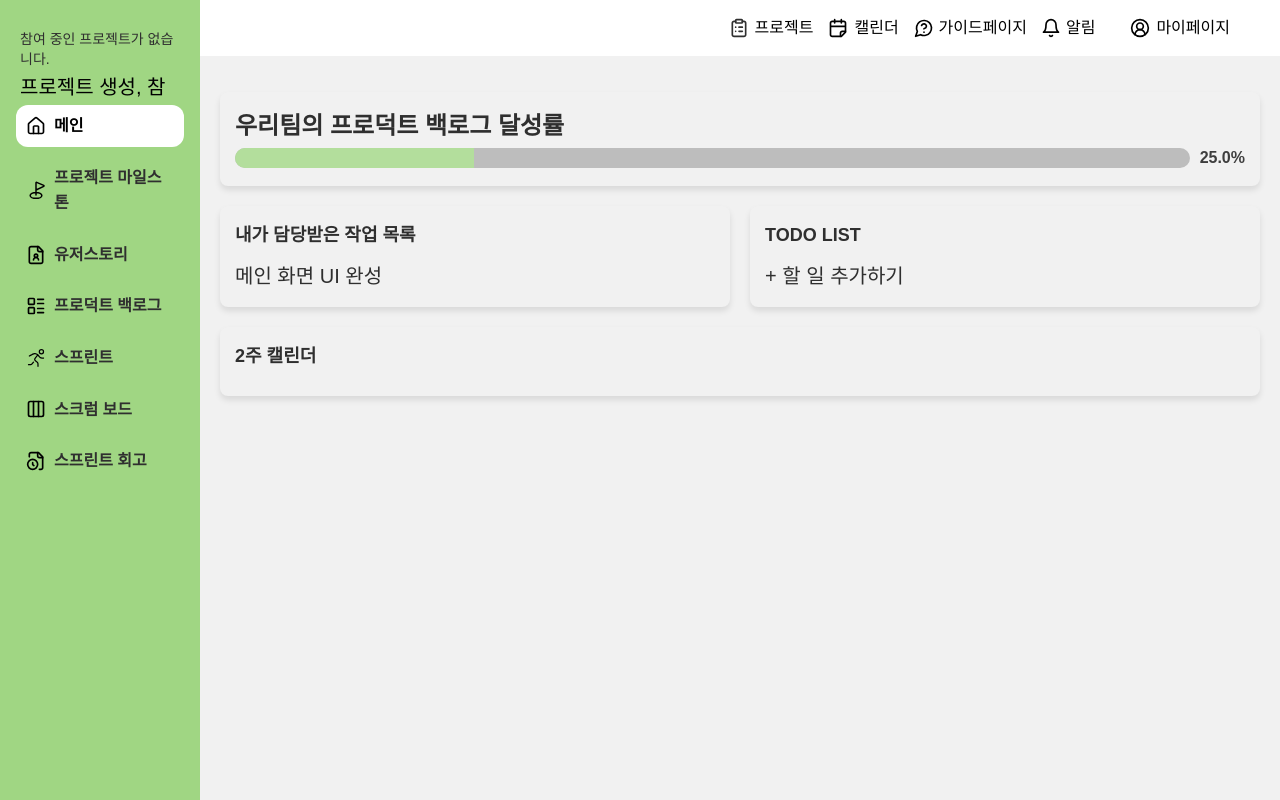
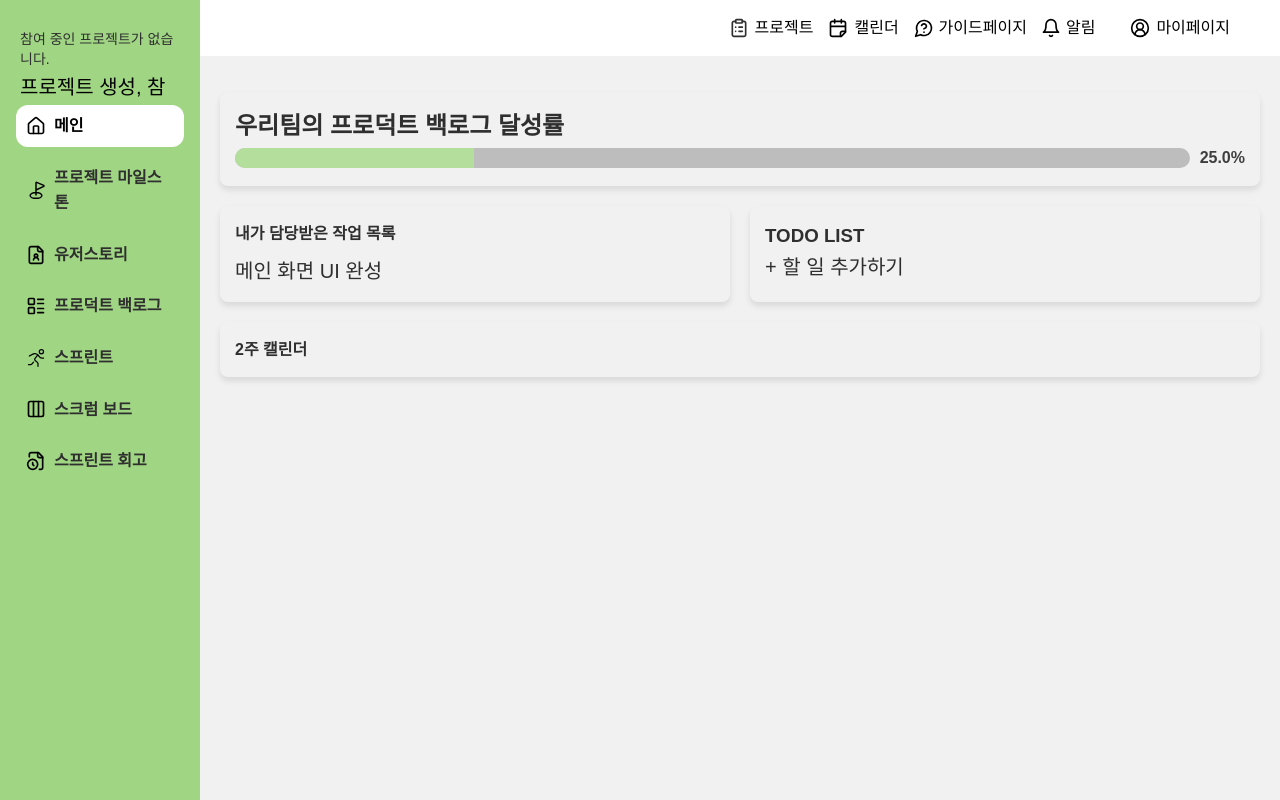
Before and after one commit to softwareengineering-2024-2/softwareengineering-repo, a Flask app: page /main in a window 1280 px wide. Run offline with Flask 3, Linux system fonts and the light colour scheme; some web fonts are replaced.

Commit message:
Revert "fix: main.html h3-> h2로 변경"
This reverts commit 3ff40f3c23f2b6237898365a9af5aec27e69b941.

```diff
--- a/static/main.css
+++ b/static/main.css
@@ -50,7 +50,7 @@
     gap: 20px;
 }
 
-.task-box, .todo-box, .calendar-box {
+.task-box, .todo-box{
     flex: 1;
     background-color: var(--color-grey-50);
     padding: 15px;
@@ -58,11 +58,10 @@
     box-shadow: 0 4px 6px rgba(0, 0, 0, 0.1);
 }
 
-.task-box h2, .todo-box h2, .calendar-box h2 {
-    font-size: 18px;
+.task-box h3{
+    font-size: 16px;
     font-weight: bold;
-    margin-bottom: 10px;
-    color: var(--color-grey-900);
+    margin-bottom: 8px;
 }
 /* TODO LIST 설정 */
 #todo-list {
@@ -121,3 +120,8 @@
     box-shadow: 0 4px 6px rgba(0, 0, 0, 0.1);
     cursor: pointer; /* 클릭 가능한 상태를 시각적으로 표시 */
 }
+
+.calendar-box h3 {
+    font-size: 16px;
+    font-weight: bold;
+}
--- a/templates/main.html
+++ b/templates/main.html
@@ -29,11 +29,11 @@
                 <!-- 내가 담당받은 작업 목록과 TODO LIST -->
                 <div class="task-sections">
                     <div class="task-box">
-                        <h2>내가 담당받은 작업 목록</h2>
+                        <h3>내가 담당받은 작업 목록</h3>
                         <p>메인 화면 UI 완성</p>
                     </div>
                     <div class="todo-box">
-                        <h2>TODO LIST</h2>
+                        <h3>TODO LIST</h3>
                         <ul id="todo-list">
                             <!-- 할 일이 추가되면 여기에 항목이 표시됨 -->
                         </ul>
@@ -43,7 +43,7 @@
 
                 <!-- 2주 캘린더 -->
                 <div class="calendar-box" id="two-week-calendar">
-                    <h2>2주 캘린더</h2>
+                    <h3>2주 캘린더</h3>
                 </div>
             </div>
         </div>
```
